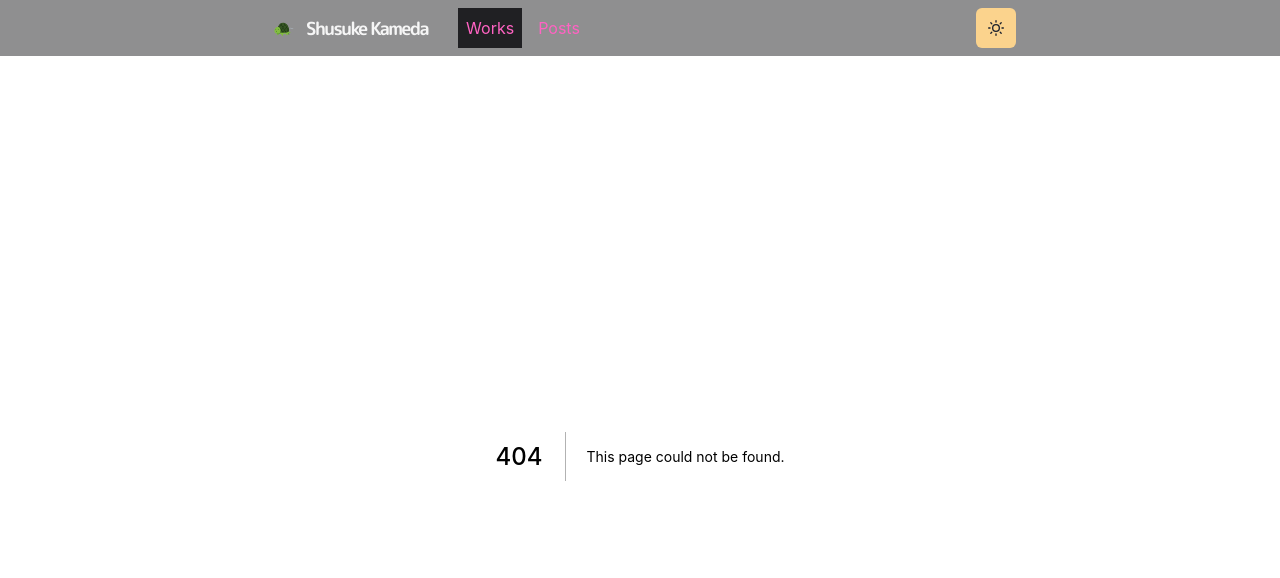
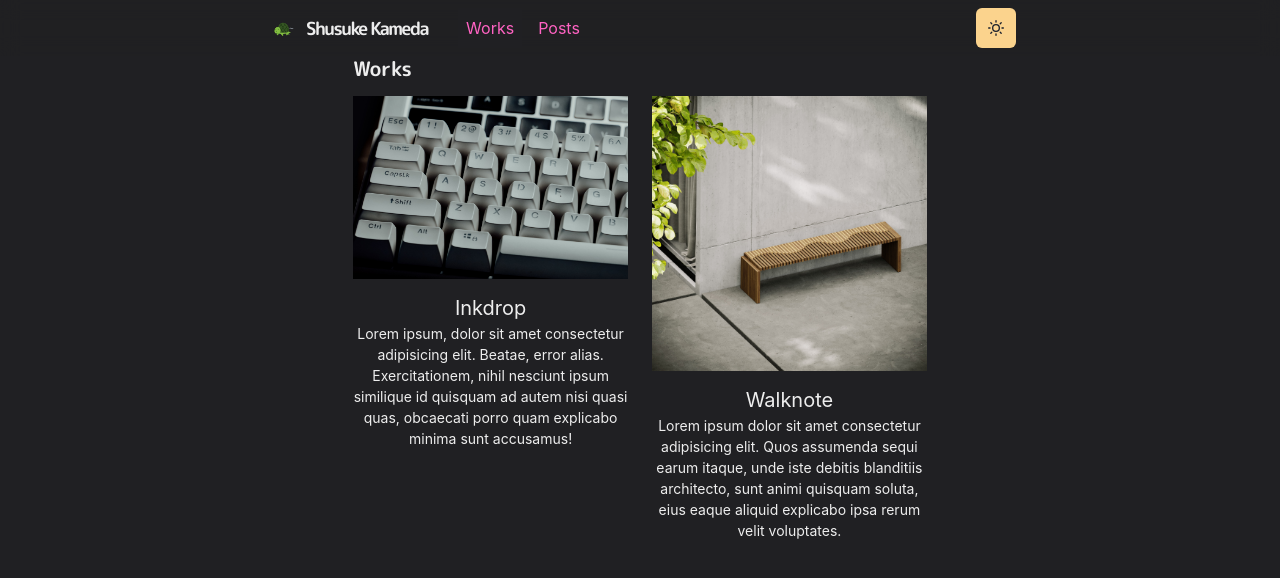
Before and after one commit to hi-lee-mon/Next-Chakra-Emotinon-styled-website, a Next.js app: page /works in a window 1280 px wide. Before the commit this address had no page. Shown: the top 578 px of the page. Built offline with nearby package versions, Linux system fonts and the light colour scheme.

Commit message:
worksページ追加

```diff
--- /dev/null
+++ b/src/components/gridItem.tsx
@@ -0,0 +1,49 @@
+import { Text, LinkBox, LinkOverlay, Flex, Box } from '@chakra-ui/react';
+import { Global } from '@emotion/react';
+import Image, { StaticImageData } from 'next/image';
+import NextLink from 'next/link';
+
+export const GridItem = ({ children, href, title, thumbnail }: any) => (
+  <Flex w='100%' justifyContent='center'>
+    <LinkBox cursor='pointer'>
+      <Image src={thumbnail} alt={title} className='grid-item-thumbnail' placeholder='blur' loading='lazy' />
+      <LinkOverlay href={href} target='_blank'>
+        <Text mt={2}>{title}</Text>
+      </LinkOverlay>
+      <Text fontSize={14}>{children}</Text>
+    </LinkBox>
+  </Flex>
+);
+
+type WorkGridItemProps = {
+  children: React.ReactNode;
+  id: string;
+  title: string;
+  thumbnail: StaticImageData;
+};
+
+export const WorkGridItem = ({ children, id, title, thumbnail }: WorkGridItemProps) => (
+  <Box w='100%' textAlign='center'>
+    <NextLink href={`/works/${id}`}>
+      <LinkBox cursor='pointer'>
+        <Image src={thumbnail} alt={title} className='grid-item-thumbnail' placeholder='blur' />
+        <LinkOverlay href={`/work/${id}`}>
+          <Text mt={2} fontSize={20}>
+            {title}
+          </Text>
+        </LinkOverlay>
+        <Text fontSize={14}>{children}</Text>
+      </LinkBox>
+    </NextLink>
+  </Box>
+);
+
+export const GridItemStyle = () => (
+  <Global
+    styles={`
+      .grid-item-thumbnail{
+        border-radius:12px
+      }
+    `}
+  />
+);
--- a/src/components/section.tsx
+++ b/src/components/section.tsx
@@ -21,7 +21,7 @@ const StyledDiv = chakra(motion.div, {
 
 type Props = {
   children: ReactNode;
-  delay: string;
+  delay?: string;
 };
 const Section = ({ children, delay = '0s' }: Props) => (
   <StyledDiv
--- /dev/null
+++ b/src/pages/works.tsx
@@ -0,0 +1,31 @@
+import { Container, Box, Heading, SimpleGrid, Divider } from '@chakra-ui/react';
+import { WorkGridItem } from '@/components/gridItem';
+import Section from '@/components/section';
+import thumbWalknote from 'public/image/bilal-mansuri-_nFgGYxeGD4-unsplash.jpg';
+import thumbInkdrop from 'public/image/dongsh-a6fr5ynh_E0-unsplash.jpg';
+
+const Works = () => {
+  return (
+    <Container>
+      <Heading as='h3' fontSize={20} mb={4}>
+        Works
+      </Heading>
+      <SimpleGrid columns={[1, 1, 2]} gap={6}>
+        <Section delay='0.1s'>
+          <WorkGridItem id='inkdrop' title='Inkdrop' thumbnail={thumbInkdrop}>
+            Lorem ipsum, dolor sit amet consectetur adipisicing elit. Beatae, error alias. Exercitationem, nihil nesciunt ipsum similique id quisquam
+            ad autem nisi quasi quas, obcaecati porro quam explicabo minima sunt accusamus!
+          </WorkGridItem>
+        </Section>
+        <Section delay='0.2s'>
+          <WorkGridItem id='walknote' title='Walknote' thumbnail={thumbWalknote}>
+            Lorem ipsum dolor sit amet consectetur adipisicing elit. Quos assumenda sequi earum itaque, unde iste debitis blanditiis architecto, sunt
+            animi quisquam soluta, eius eaque aliquid explicabo ipsa rerum velit voluptates.
+          </WorkGridItem>
+        </Section>
+      </SimpleGrid>
+    </Container>
+  );
+};
+
+export default Works;
```
Also changed, not shown: public/image/bilal-mansuri-_nFgGYxeGD4-unsplash.jpg (added), public/image/dongsh-a6fr5ynh_E0-unsplash.jpg (added).
